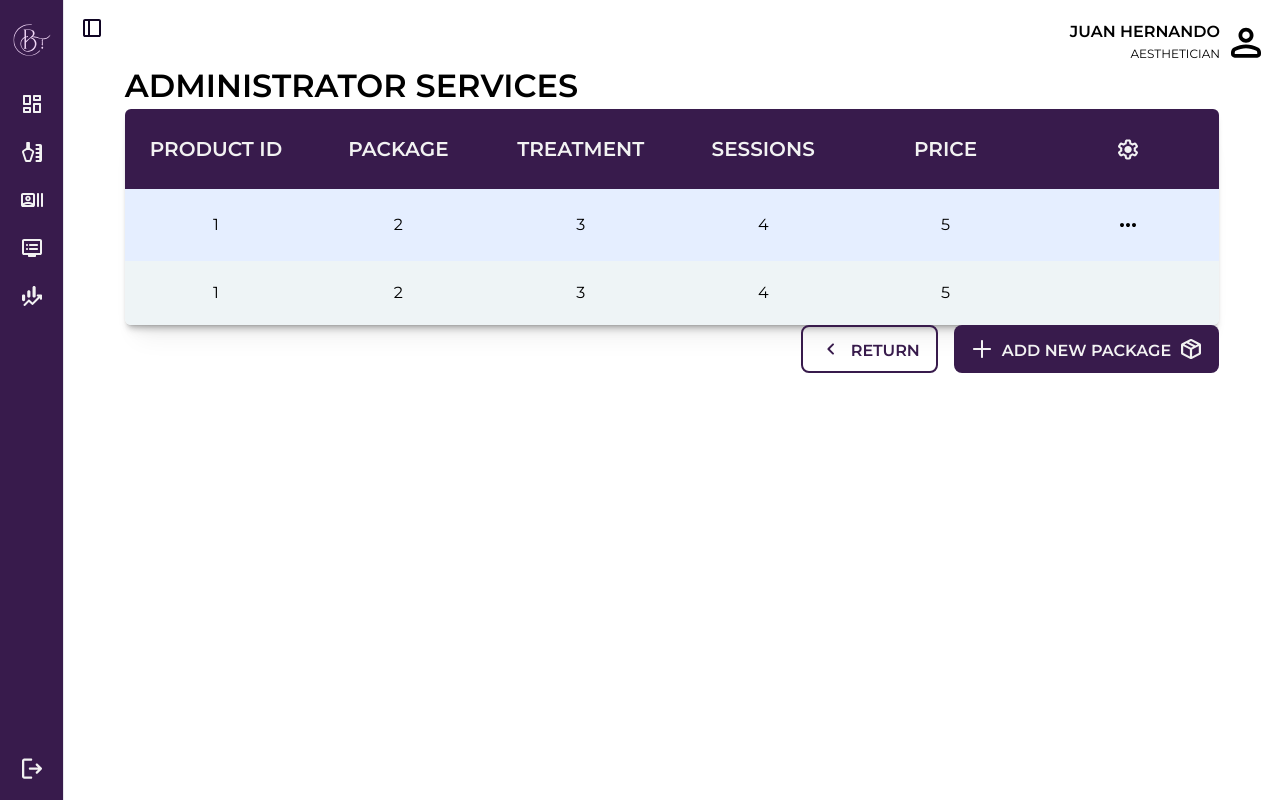
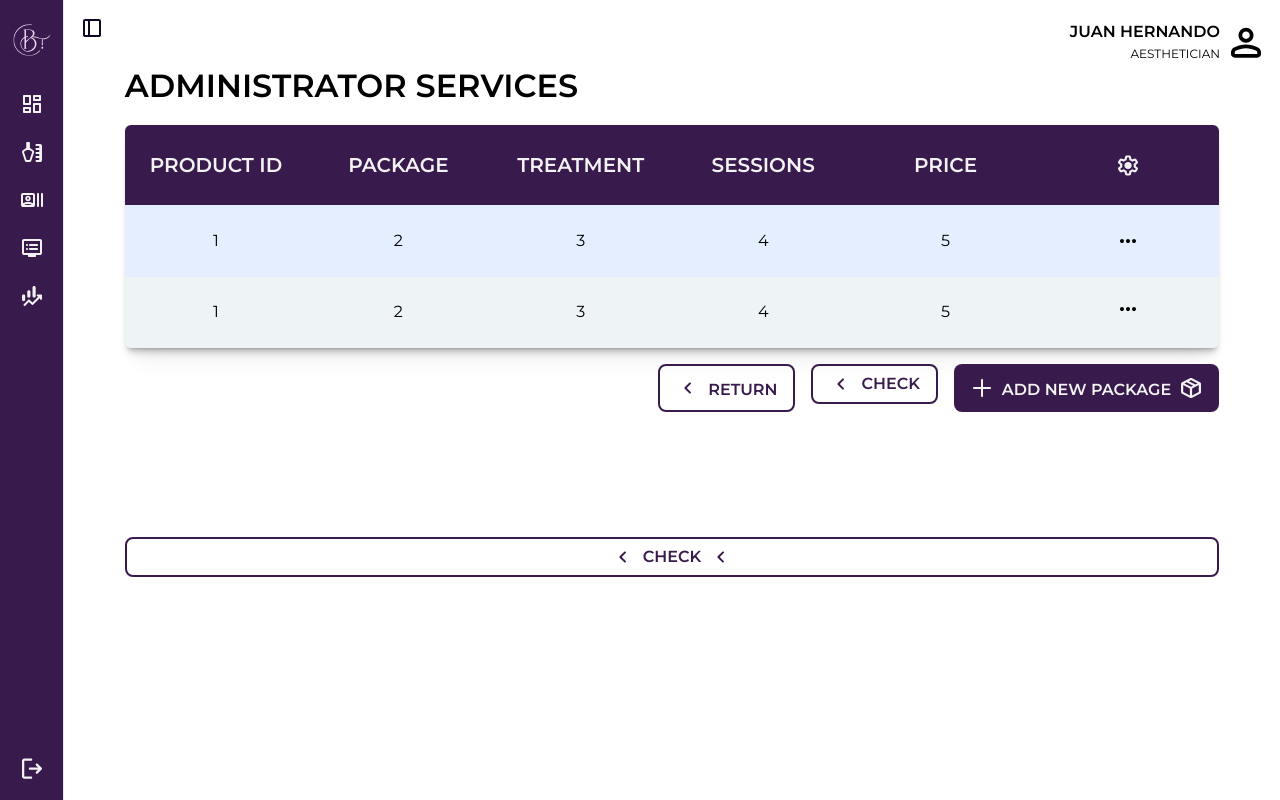
Before and after one commit to SoftwareEnginneringBeautox/testRepository, a React (Vite) app in the folder client/: page /AdministratorServices in a window 1280 px wide. Built offline with nearby package versions, Linux system fonts and the light colour scheme.

Commit message:
Started Refactoring of Button Components

```diff
--- a/client/src/components/ui/Button.jsx
+++ b/client/src/components/ui/Button.jsx
@@ -5,21 +5,20 @@ import { cva } from "class-variance-authority";
 import { cn } from "@/lib/utils";
 
 const buttonVariants = cva(
-  "inline-flex items-center justify-center gap-2 whitespace-nowrap rounded-md text-sm font-medium ring-offset-white transition-colors focus-visible:outline-none focus-visible:ring-2 focus-visible:ring-neutral-950 focus-visible:ring-offset-2 disabled:pointer-events-none disabled:opacity-50 [&_svg]:pointer-events-none [&_svg]:size-4 [&_svg]:shrink-0 dark:ring-offset-neutral-950 dark:focus-visible:ring-neutral-300",
+  "flex items-center justify-center text-center gap-2 whitespace-nowrap rounded-lg transition-colors disabled:pointer-events-none disabled:opacity-50 [&_svg]:pointer-events-none [&_svg]:size-6 [&_svg]:shrink-0 font-semibold",
+
+  //for the default (callToAction) variant
+  // p-[0.5rem_1rem] leading-6 rounded-lg gap-2 font-semibold bg-lavender-400 text-customNeutral-100 hover:bg-lavender-500 active:bg-lavender-200 active:text-lavender-500 active:border-lavender-200 flex items-center justify-center text-center
+
+  //for the outline variant
+  //border-lavender-400 border-2 text-lavender-400 p-[0.5rem_1rem] leading-6 rounded-lg gap-2 font-semibold hover:bg-lavender-100 hover:border-lavender-100 active:bg-lavender-200 active:text-customNeutral-100 active:border-lavender-200 flex items-center justify-center text-center
   {
     variants: {
       variant: {
         default:
-          "bg-neutral-900 text-neutral-50 hover:bg-neutral-900/90 dark:bg-neutral-50 dark:text-neutral-900 dark:hover:bg-neutral-50/90",
-        destructive:
-          "bg-red-500 text-neutral-50 hover:bg-red-500/90 dark:bg-red-900 dark:text-neutral-50 dark:hover:bg-red-900/90",
+          "bg-lavender-400 text-customNeutral-100 hover:bg-lavender-500 active:bg-lavender-200 active:text-lavender-500 active:border-lavender-200",
         outline:
-          "border border-neutral-200 bg-white hover:bg-neutral-100 hover:text-neutral-900 dark:border-neutral-800 dark:bg-neutral-950 dark:hover:bg-neutral-800 dark:hover:text-neutral-50",
-        secondary:
-          "bg-neutral-100 text-neutral-900 hover:bg-neutral-100/80 dark:bg-neutral-800 dark:text-neutral-50 dark:hover:bg-neutral-800/80",
-        ghost:
-          "hover:bg-neutral-100 hover:text-neutral-900 dark:hover:bg-neutral-800 dark:hover:text-neutral-50",
-        link: "text-neutral-900 underline-offset-4 hover:underline dark:text-neutral-50"
+          "border-2 border-lavender-400 text-lavender-400 hover:bg-lavender-100 hover:border-lavender-100 active:bg-lavender-200 active:text-customNeutral-100 active:border-lavender-200"
       },
       size: {
         default: "h-10 px-4 py-2",
--- a/client/src/pages/AdministratorServices.jsx
+++ b/client/src/pages/AdministratorServices.jsx
@@ -13,10 +13,22 @@ import CalendarIcon from "../assets/icons/CalendarIcon";
 import ClockIcon from "../assets/icons/ClockIcon";
 import AgeIcon from "../assets/icons/AgeIcon";
 import ArrowNorthEastIcon from "../assets/icons/ArrowNorthEastIcon";
+import EditIcon from "../assets/icons/EditIcon";
+import DeleteIcon from "../assets/icons/DeleteIcon";
+
+import {
+  DropdownMenu,
+  DropdownMenuContent,
+  DropdownMenuGroup,
+  DropdownMenuItem,
+  DropdownMenuTrigger
+} from "@/components/ui/DropdownMenu";
+
+import { Button, buttonVariants } from "@/components/ui/Button";
 
 function AdministratorServices() {
   return (
-    <>
+    <div className="flex flex-col gap-4">
       <h4 className="text-[2rem] leading-[44.8px] font-semibold">
         ADMINISTRATOR SERVICES
       </h4>
@@ -54,7 +66,25 @@ function AdministratorServices() {
             <td>3</td>
             <td>4</td>
             <td>5</td>
-            <td></td>
+            <td>
+              <DropdownMenu>
+                <DropdownMenuTrigger>
+                  <EllipsisIcon />
+                </DropdownMenuTrigger>
+                <DropdownMenuContent>
+                  <DropdownMenuGroup>
+                    <DropdownMenuItem>
+                      <EditIcon />
+                      <p className="font-semibold">Edit</p>
+                    </DropdownMenuItem>
+                    <DropdownMenuItem>
+                      <DeleteIcon />
+                      <p className="font-semibold">Delete</p>
+                    </DropdownMenuItem>
+                  </DropdownMenuGroup>
+                </DropdownMenuContent>
+              </DropdownMenu>
+            </td>
           </tr>
         </tbody>
       </table>
@@ -65,6 +95,11 @@ function AdministratorServices() {
           className="items-end"
         />
 
+        <Button variant="outline">
+          <ChevronLeftIcon />
+          CHECK
+        </Button>
+
         <CTAButton
           text="ADD NEW PACKAGE"
           leftIcon={<PlusIcon />}
@@ -72,7 +107,12 @@ function AdministratorServices() {
           className="items-end"
         />
       </div>
-    </>
+      <Button variant="outline">
+        <ChevronLeftIcon />
+        CHECK
+        <ChevronLeftIcon />
+      </Button>
+    </div>
   );
 }
 
```
